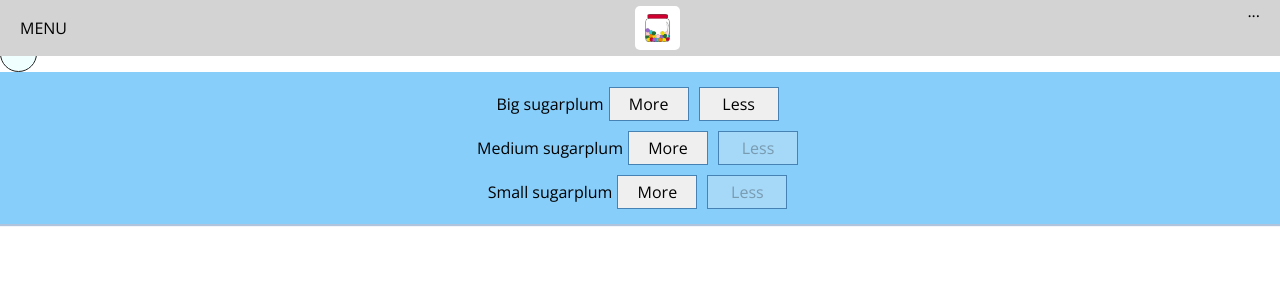
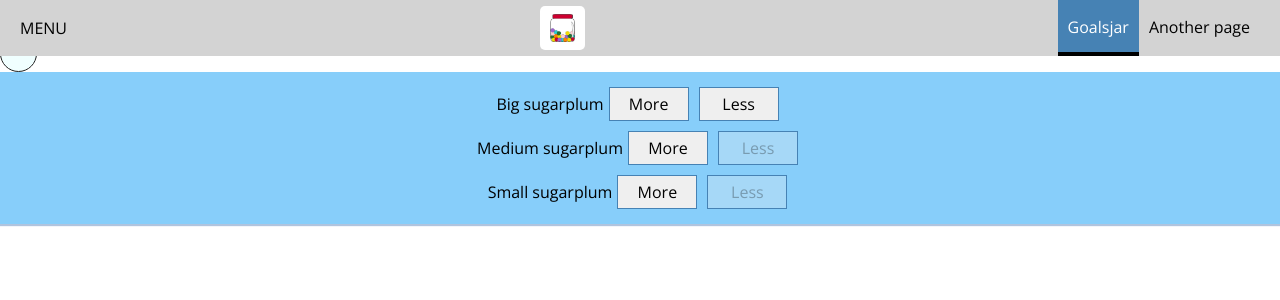
Before and after one commit to seirina-of-js/goalsjar, a React app: page / in a window 1280 px wide. Shown: the top 300 px of the page. Built offline with nearby package versions, Linux system fonts and the light colour scheme.

Commit message:
toolbar, sidedrawer, navigation

```diff
--- a/src/components/Layout/Layout.js
+++ b/src/components/Layout/Layout.js
@@ -2,10 +2,12 @@
 import classes from './Layout.css'
 import Aux from '../../hoc/Aux';
 import Toolbar from '../Navigation/Toolbar/Toolbar';
+import SideDrawer from '../Navigation/SideDrawer/SideDrawer';
 
 const layout = (props) => (
     <Aux>
         <Toolbar />
+        <SideDrawer />
         <main className={classes.content}>{props.children}</main>
     </Aux>
 );
--- a/src/components/Logo/Logo.css
+++ b/src/components/Logo/Logo.css
@@ -1,5 +1,5 @@
 .logo {
-    height: 80%;
+    height: 100%;
     padding: 8px;
     background-color: white;
     box-sizing: border-box;
--- a/src/components/Logo/Logo.js
+++ b/src/components/Logo/Logo.js
@@ -4,7 +4,7 @@
 
 
 const logo = (props) => (
-    <div className={classes.logo}>
+    <div className={classes.logo} style={{height: props.height}}>
         <img src={SugarplumsInJar} alt="Goalsjar" />
     </div>
 );
--- a/src/components/Navigation/NavigationItems/NavigationItem/NavigationItem.css
+++ b/src/components/Navigation/NavigationItems/NavigationItem/NavigationItem.css
@@ -0,0 +1,49 @@
+.navigationItem {
+    margin: 10px 0;
+    box-sizing: border-box;
+    display: block;
+    width: 100%;
+}
+
+.navigationItem a {
+    color: #000;
+    text-decoration: none;
+    width: 100%;
+    box-sizing: border-box;
+    display: block;
+}
+
+.navigationItem a:hover,
+.navigationItem a:active,
+.navigationItem a.active {
+    background-color: steelblue;
+    border-bottom: 4px solid #000;
+    color: white;
+}
+
+@media (min-width: 500px) {
+    .navigationItem {
+        margin: 0;
+        display: flex;
+        height: 100%;
+        width: auto;
+        align-items: center;
+    }
+
+    .navigationItem a {
+        color: #000;
+        text-decoration: none;
+        height: 100%;
+        width: auto;
+        padding: 16px 10px;
+        border-bottom: 4px solid transparent;
+    }
+
+    .navigationItem a:hover,
+    .navigationItem a:active,
+    .navigationItem a.active {
+        background-color: steelblue;
+        border-bottom: 4px solid #000;
+        color: white;
+    }
+}
--- a/src/components/Navigation/NavigationItems/NavigationItem/NavigationItem.js
+++ b/src/components/Navigation/NavigationItems/NavigationItem/NavigationItem.js
@@ -0,0 +1,14 @@
+import React from 'react';
+import classes from './NavigationItem.css'
+
+const navigationItem = (props) => (
+    <li className={classes.navigationItem}>
+        <a
+            href={props.link}
+            className={props.active ? classes.active : null}>
+            {props.children}
+        </a>
+    </li>
+);
+
+export default navigationItem;
--- a/src/components/Navigation/NavigationItems/NavigationItems.css
+++ b/src/components/Navigation/NavigationItems/NavigationItems.css
@@ -0,0 +1,15 @@
+.navigationItems {
+    margin: 0;
+    padding: 0;
+    list-style: none;
+    display: flex;
+    flex-flow: column;
+    align-items: center;
+    height: 100%;
+}
+
+@media(min-width: 500px) {
+    .navigationItems {
+        flex-flow: row;
+    }
+}
--- a/src/components/Navigation/NavigationItems/NavigationItems.js
+++ b/src/components/Navigation/NavigationItems/NavigationItems.js
@@ -0,0 +1,12 @@
+import React from 'react';
+import classes from './NavigationItems.css';
+import NavigationItem from './NavigationItem/NavigationItem';
+
+const navigationItems = () => (
+    <ul className={classes.navigationItems}>
+        <NavigationItem link="/" active >Goalsjar</NavigationItem>
+        <NavigationItem link="/">Another page</NavigationItem>
+    </ul>
+);
+
+export default navigationItems;
--- a/src/components/Navigation/SideDrawer/SideDrawer.css
+++ b/src/components/Navigation/SideDrawer/SideDrawer.css
@@ -0,0 +1,32 @@
+.sideDrawer {
+    position: fixed;
+    width: 280px;
+    max-width: 70%;
+    height: 100%;
+    left: 0;
+    top: 0;
+    z-index: 200;
+    background-color: white;
+    padding: 32px 16x;
+    box-sizing: border-box;
+    transition: transform 0.3s ease-out;
+}
+
+@media (min-width: 500px) {
+    .sideDrawer {
+        display: none;
+    }
+}
+
+.open {
+    transform: translateX(0);
+}
+
+.close {
+    transform: translateX(-100%);
+}
+
+.logo {
+    height: 11%;
+    margin-bottom: 32px;
+}
--- a/src/components/Navigation/SideDrawer/SideDrawer.js
+++ b/src/components/Navigation/SideDrawer/SideDrawer.js
@@ -0,0 +1,19 @@
+import React from 'react';
+import classes from './SideDrawer.css';
+import Logo from '../../Logo/Logo';
+import NavigationItems from '../NavigationItems/NavigationItems';
+
+const sideDrawer = (props) => {
+    return (
+        <div className={classes.sideDrawer}>
+            <div className={classes.logo}>
+                <Logo />
+            </div>
+            <nav>
+                <NavigationItems />
+            </nav>
+        </div>
+    )
+};
+
+export default sideDrawer;
--- a/src/components/Navigation/Toolbar/Toolbar.css
+++ b/src/components/Navigation/Toolbar/Toolbar.css
@@ -16,3 +16,13 @@
 .toolbar nav {
     height: 100%;
 }
+
+.logo {
+    height: 80%;
+}
+
+@media (max-width: 499px) {
+    .desktopOnly {
+        display: none;
+    }
+}
--- a/src/components/Navigation/Toolbar/Toolbar.js
+++ b/src/components/Navigation/Toolbar/Toolbar.js
@@ -1,13 +1,16 @@
 import React from 'react';
 import classes from './Toolbar.css';
 import Logo from '../../Logo/Logo'
+import NavigationItems from '../NavigationItems/NavigationItems';
 
 const toolbar = (props) => (
     <header className={classes.toolbar}>
         <div>MENU</div>
-        <Logo />
-        <nav>
-            ...
+        <div className={classes.logo}>
+            <Logo />
+        </div>
+        <nav className={classes.desktopOnly}>
+            <NavigationItems />
         </nav>
     </header>
 );
```
Also changed, not shown: 1 other file (tests, documents, lock files or other folders).
